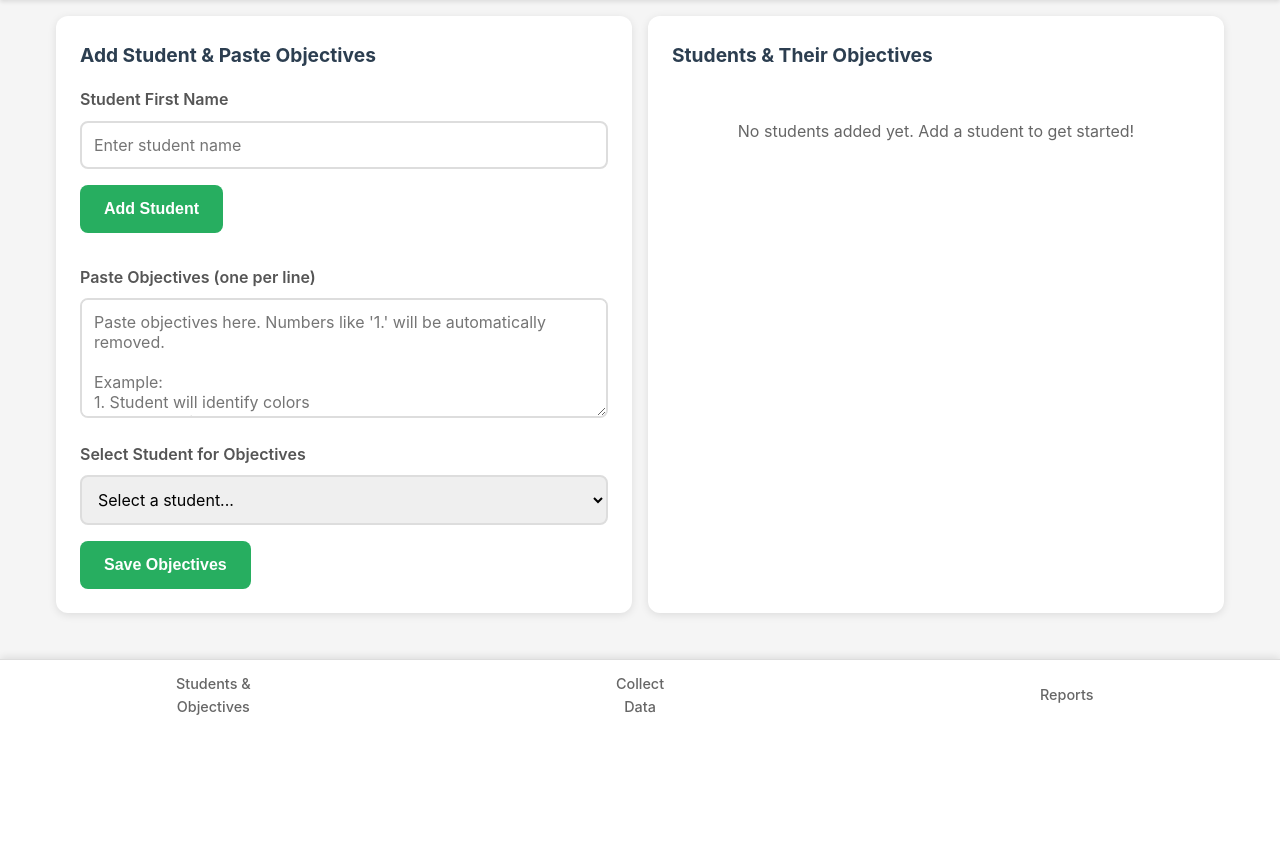
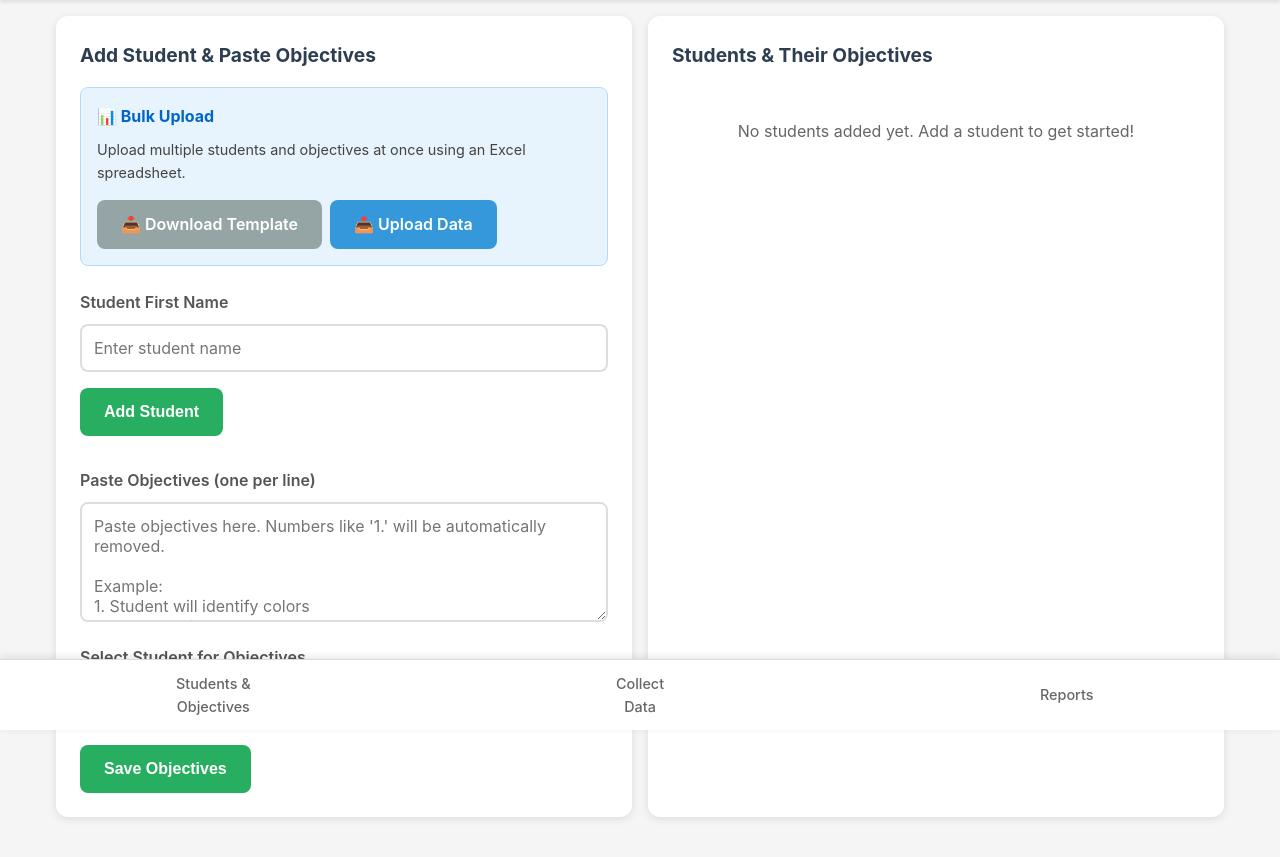
Before and after one commit to sethmansur/Session-notes, a Flask app: template templates/students.html in a window 1280 px wide. Shown: the part 70-927 px from the top of the page. Before the commit the page ends 785 px from the top, so only its background shows below. Run offline with Flask 3, Linux system fonts and the light colour scheme; the template is opened without the code that fills it, so the values that code supplies are empty; parts of the project's set-up code (start-up, migrations or seed data) failed here and were passed over.

Commit message:
Add ability to download bulk upload template for student data
Adds a new route `/download/bulk-upload-template` to serve an Excel template for bulk student and objective uploads. Also, updates the students page UI to include a section with links to download the template and upload data.

Replit-Commit-Author: Agent
Replit-Commit-Session-Id: 78cd1a0c-88a3-4f87-b993-c195a40d631c
Replit-Commit-Checkpoint-Type: full_checkpoint
Replit-Commit-Screenshot-Url: https://storage.googleapis.com/screenshot-production-us-central1/cd4b8836-b17c-4834-badd-b6d676235031/78cd1a0c-88a3-4f87-b993-c195a40d631c/0dzS966

```diff
--- a/app.py
+++ b/app.py
@@ -823,6 +823,26 @@ def report_tsv():
 
     return tsv_content, 200, {'Content-Type': 'text/plain; charset=utf-8'}
 
+@app.route('/download/bulk-upload-template')
+@require_login
+def download_bulk_upload_template():
+    """Download the Excel template for bulk student and objective uploads"""
+    try:
+        template_path = os.path.join('attached_assets', 'Data Collection Bulk Upload Template File_1757622957306.xlsx')
+
+        if not os.path.exists(template_path):
+            return jsonify({'error': 'Template file not found'}), 404
+
+        return send_file(
+            template_path,
+            as_attachment=True,
+            download_name='Speech_Therapy_Bulk_Upload_Template.xlsx',
+            mimetype='application/vnd.openxmlformats-officedocument.spreadsheetml.sheet'
+        )
+    except Exception as e:
+        logging.error(f"Error downloading template: {e}")
+        return jsonify({'error': 'Failed to download template'}), 500
+
 @app.route('/admin/import_spreadsheet', methods=['GET', 'POST'])
 @require_login
 def import_spreadsheet():
--- a/templates/students.html
+++ b/templates/students.html
@@ -5,6 +5,20 @@
     <!-- Left side: Add student and paste objectives -->
     <div class="card">
         <h3>Add Student & Paste Objectives</h3>
+
+        <!-- Bulk Upload Section -->
+        <div style="background: #e8f4fd; border: 1px solid #b3d9ff; border-radius: 8px; padding: 1rem; margin-bottom: 1.5rem;">
+            <h4 style="margin: 0 0 0.5rem 0; color: #0066cc;">📊 Bulk Upload</h4>
+            <p style="margin: 0 0 1rem 0; color: #444; font-size: 0.9rem;">Upload multiple students and objectives at once using an Excel spreadsheet.</p>
+            <div style="display: flex; gap: 0.5rem; flex-wrap: wrap;">
+                <a href="/download/bulk-upload-template" class="btn btn-secondary" style="text-decoration: none;">
+                    📥 Download Template
+                </a>
+                <a href="/admin/import_spreadsheet" class="btn btn-primary" style="text-decoration: none;">
+                    📤 Upload Data
+                </a>
+            </div>
+        </div>
 
         <div class="form-group">
             <label for="student-name">Student First Name</label>
```
Also changed, not shown: 2 other files.
